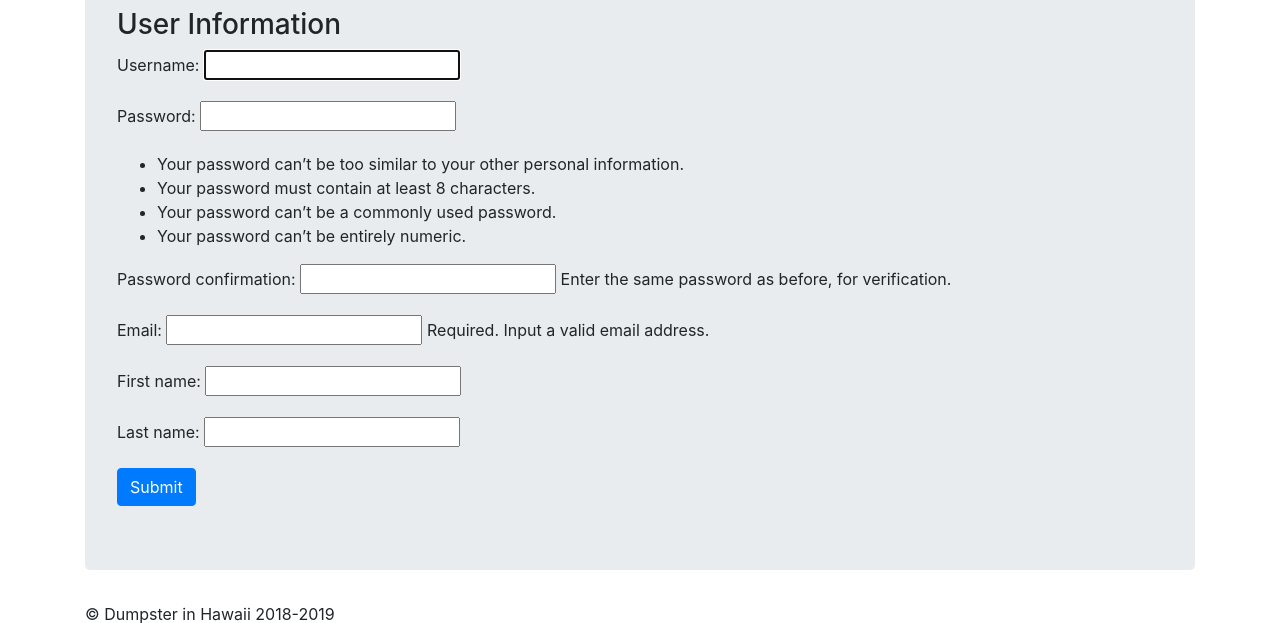
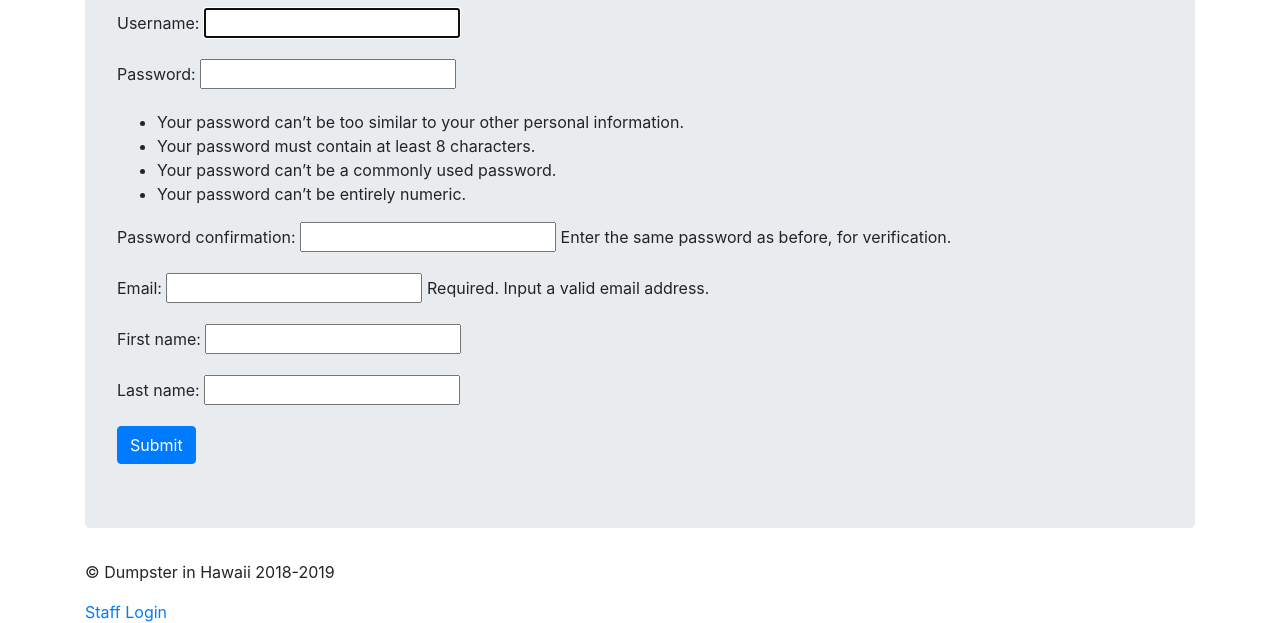
Before and after one commit to GitterAlex/PastingBin, a Django app: template PastingBin/templates/webpages/posttable_form.html in a window 1280 px wide. Shown: the part 131-754 px from the top of the page. Run offline with Django 3.2, Linux system fonts and the light colour scheme; the template is opened without the code that fills it: values that come from a table or form of the project are taken from there, others are empty; some libraries are stand-ins or nearby versions.

Commit message:
Quick change to title

```diff
--- a/PastingBin/templates/webpages/posttable_form.html
+++ b/PastingBin/templates/webpages/posttable_form.html
@@ -6,7 +6,6 @@
     <h2 class="display-4">Editing post: {{ post.title }}</h2>
 
     <div class="main">
-      <h3>User Information</h3>
       <form action="" method="post">
         {% csrf_token %}
 
```
